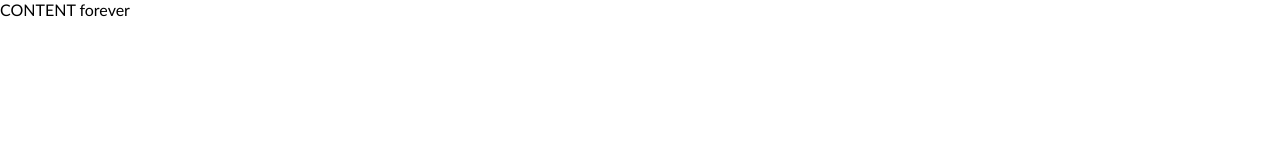
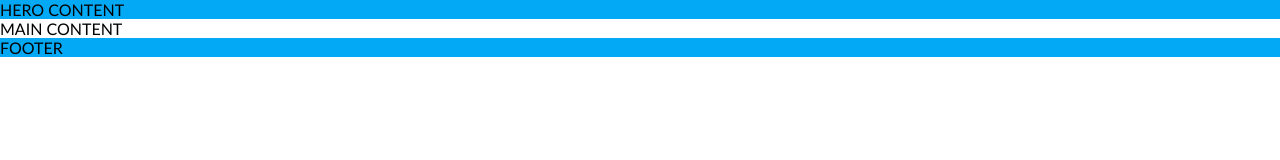
Before and after one commit to Gintaras68/8-coming-soon, a website: page index.html in a window 1280 px wide. Drawn offline with Linux system fonts and the light colour scheme.

Commit message:
variables

```diff
--- /dev/null
+++ b/css/basic/variables.css
@@ -0,0 +1,7 @@
+:root {
+  --color-primary: #03a9f5;
+  --color-secondaryy: #ea1e63;
+  --color-dark: #000;
+  --color-grey: #d2d2d2;
+  --color-light: #fff;
+}
--- a/css/home.css
+++ b/css/home.css
@@ -1,5 +1,6 @@
 /* basic styles (initial) */
 @import './basic/reset.css';
+@import './basic/variables.css';
 
 /* styles for components */
 @import './components/button.css';
@@ -9,3 +10,10 @@
 @import './components/progress-bar.css';
 
 /* styles for page 'home' */
+.bg-primary {
+  background-color: var(--color-primary);
+}
+
+.bg-secondary {
+  background-color: var(--color-secondaryy);
+}
--- a/index.html
+++ b/index.html
@@ -7,7 +7,9 @@
     <link rel="stylesheet" href="./css/home.css" />
   </head>
   <body>
-    CONTENT forever
+    <div class="hero bg-primary">HERO CONTENT</div>
+    <main class="main">MAIN CONTENT</main>
+    <footer class="footer bg-primary">FOOTER</footer>
     <script src="./js/home.js"></script>
   </body>
 </html>
```
